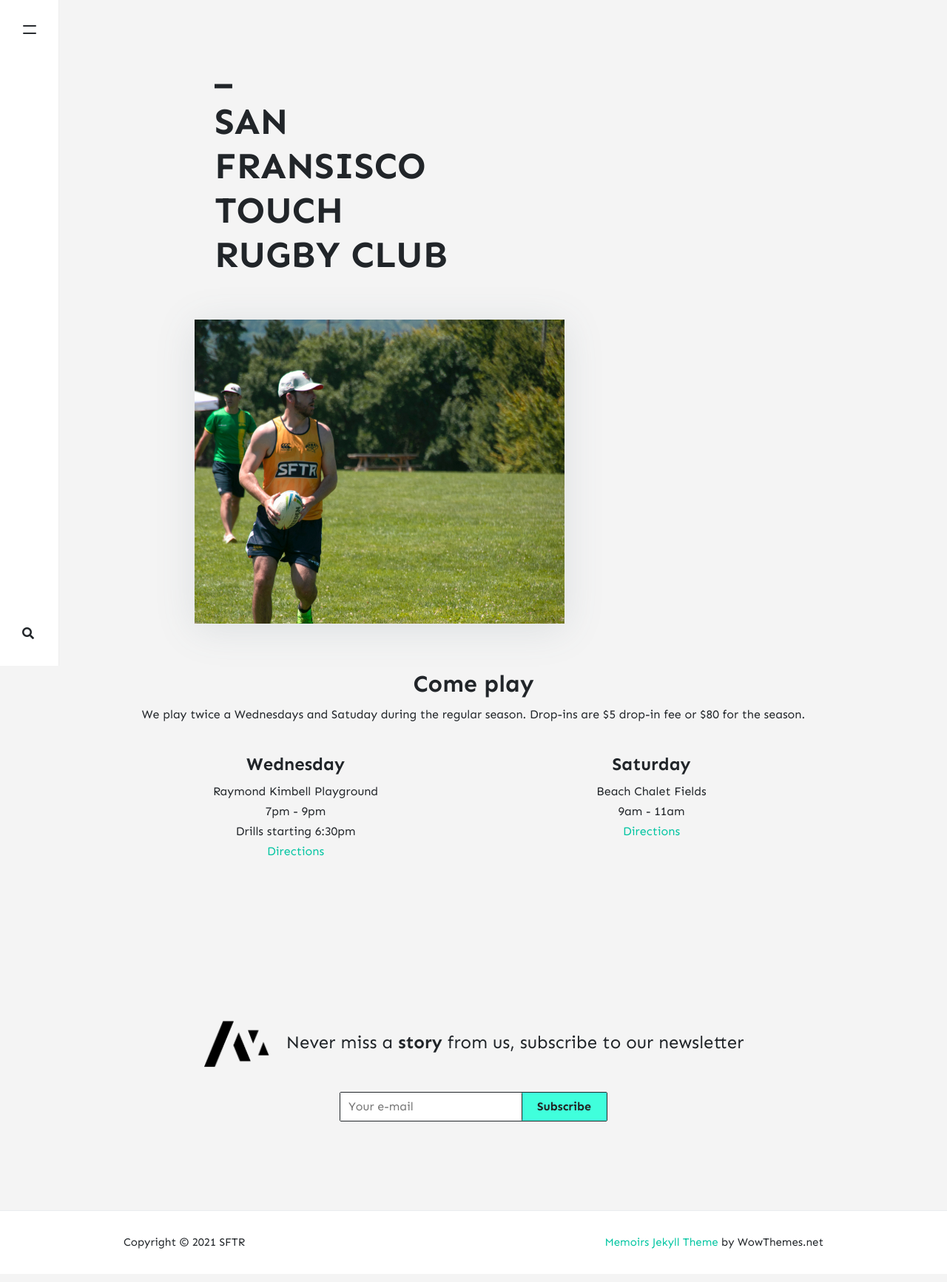
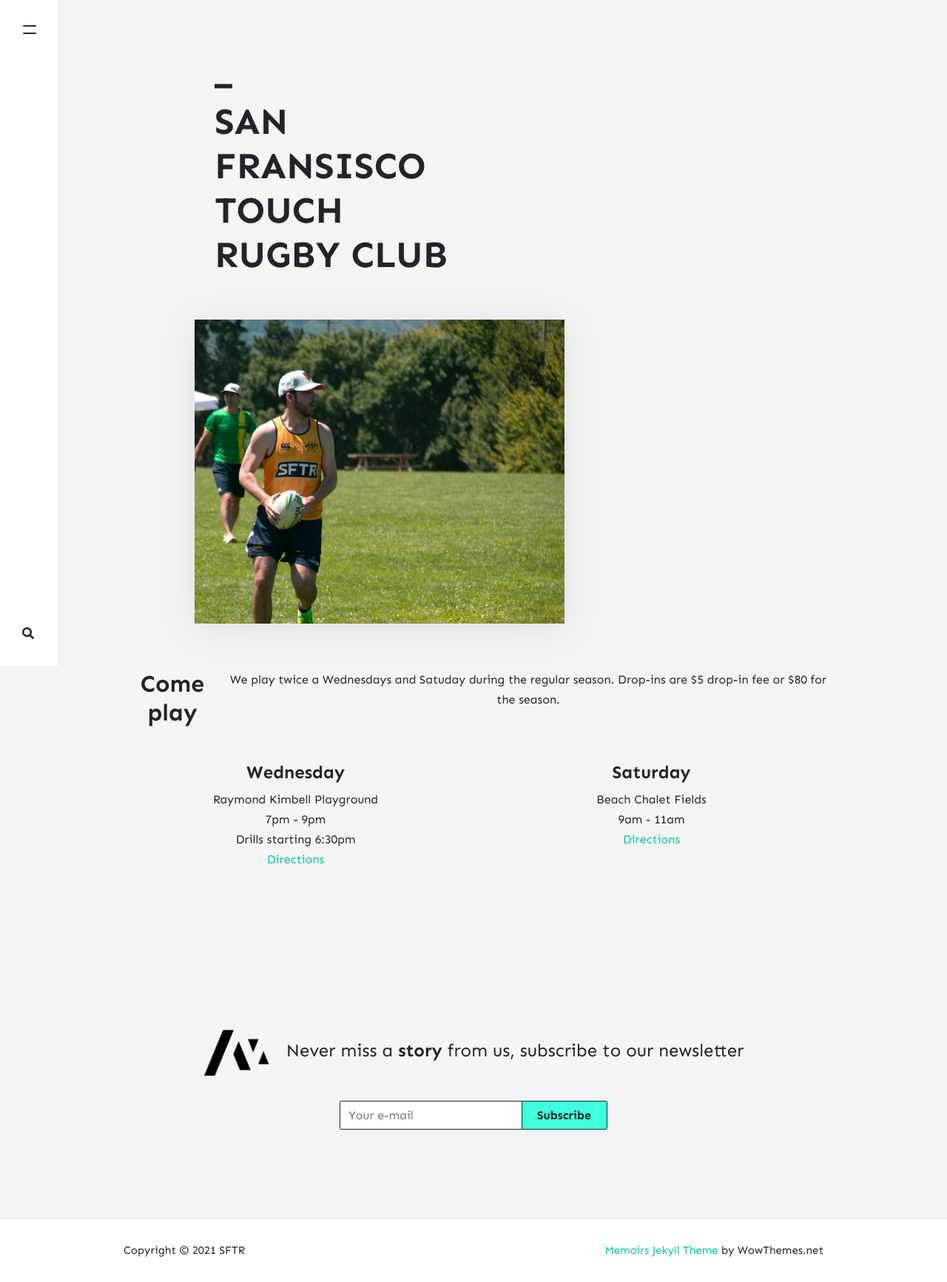
Before and after one commit to stackbit-projects/blue-triceratops-4f502, a Jekyll site: the page built from _pages/about.md, in a window 1280 px wide. Shown: the whole page at 74% size. Built offline with Jekyll 4.4.1, drawn with Linux system fonts in a browser that asks for light colours; nearby versions of some CDN libraries; comment, search, counter and statistics services are not loaded.

Commit message:
home.html: changed

```diff
--- a/_layouts/home.html
+++ b/_layouts/home.html
@@ -22,7 +22,7 @@ permalink: "/home.html"
 
 
 <div class="section center spacer-40">
-    <div class="spacer-40">
+    <div class="spacer-40 column-group">
         <h2 class="section-title">Come play</h2>
         <p>We play twice a Wednesdays and Satuday during the regular season. Drop-ins are $5 drop-in fee or $80 for the season.
         </p>
```
